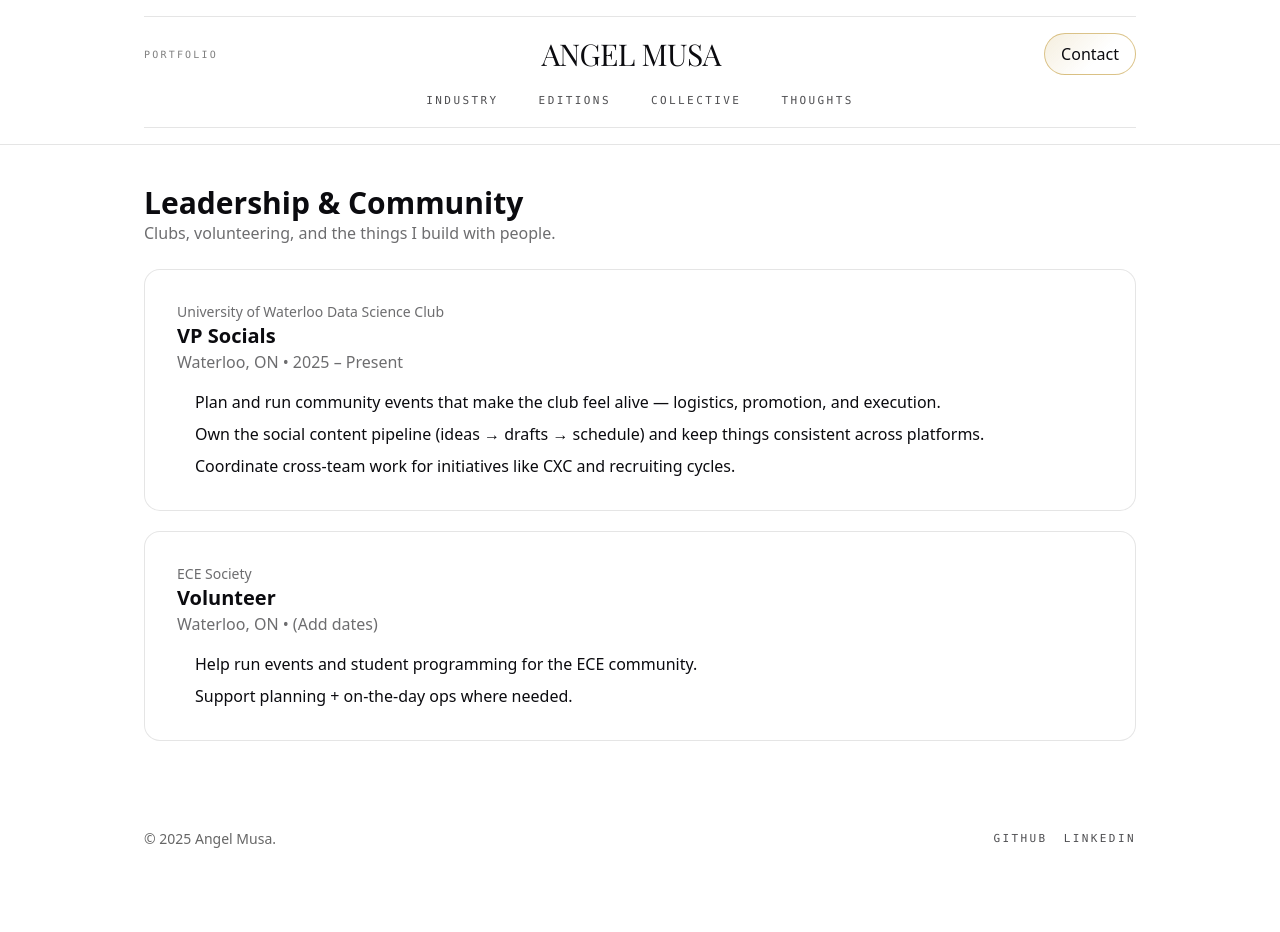
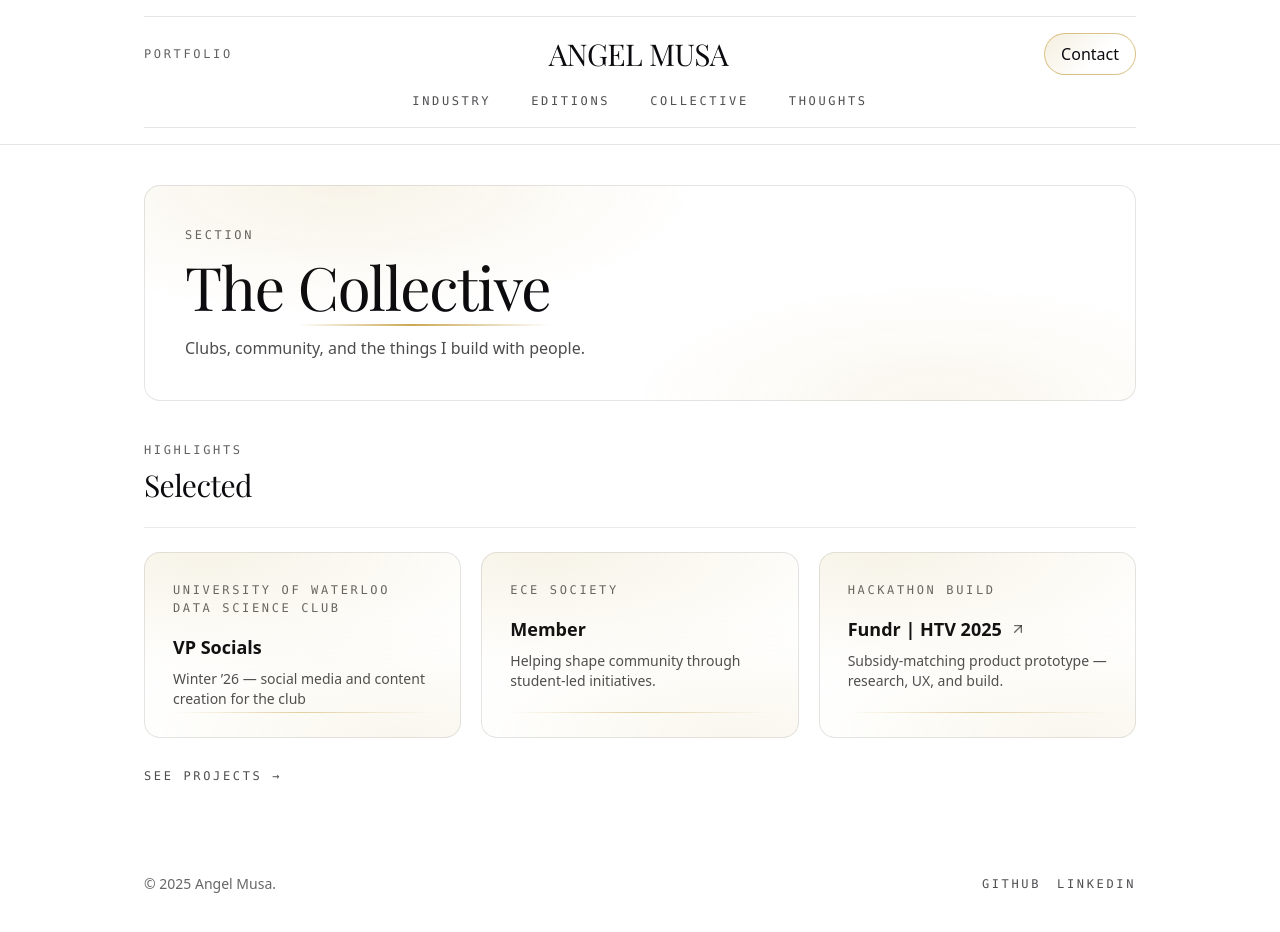
Before and after one commit to angel-musa/angelmusa, a Next.js app: page /collective in a window 1280 px wide. Shown: the top 932 px of the page. Before the commit the page ends 897 px from the top, so only its background shows below. Built offline with nearby package versions, Linux system fonts and the light colour scheme; a web font is replaced by a local one.

Commit message:
updated main page for better readability + updated collective page

```diff
--- a/app/collective/page.tsx
+++ b/app/collective/page.tsx
@@ -1,48 +1,113 @@
-// app/leadership/page.tsx
-export default function LeadershipPage() {
+// app/collective/page.tsx
+import Link from "next/link";
+import { ArrowUpRight } from "lucide-react";
+
+type Item = {
+  kicker: string;
+  title: string;
+  line: string; // ONE line only (as requested)
+  href?: string;
+};
+
+const ITEMS: Item[] = [
+  {
+    kicker: "University of Waterloo Data Science Club",
+    title: "VP Socials",
+    line: "Winter ’26 — social media and content creation for the club",
+  },
+  {
+    kicker: "ECE Society",
+    title: "Member",
+    line: "Helping shape community through student-led initiatives.",
+  },
+  {
+    kicker: "Hackathon Build",
+    title: "Fundr | HTV 2025",
+    line: "Subsidy-matching product prototype — research, UX, and build.",
+    href: "https://github.com/mahijoshii/fundr",
+  },
+];
+
+export default function CollectivePage() {
   return (
-    <div className="space-y-6">
-      <header>
-        <h1 className="text-3xl font-bold">Leadership & Community</h1>
-        <p className="text-[var(--muted)]">
-          Clubs, volunteering, and the things I build with people.
+    <div className="space-y-10">
+      <header className="paper glitter p-8 md:p-10">
+        <div className="meta">Section</div>
+        <h1 className="display mt-3 text-4xl md:text-6xl leading-[0.95]">
+          The <span className="headline-underline">Collective</span>
+        </h1>
+        <p className="mt-5 max-w-3xl text-[15px] md:text-base text-black/70">
+          Clubs, community, and the things I build with people.
         </p>
       </header>
 
-      <section className="space-y-5">
-        <div className="card p-6 md:p-8">
-          <div className="text-sm text-[var(--muted)]">University of Waterloo Data Science Club</div>
-          <h3 className="text-xl font-semibold">VP Socials</h3>
-          <div className="text-[var(--muted)]">Waterloo, ON • 2025 – Present</div>
-          <ul className="mt-4 space-y-2">
-            {[
-              "Plan and run community events that make the club feel alive — logistics, promotion, and execution.",
-              "Own the social content pipeline (ideas → drafts → schedule) and keep things consistent across platforms.",
-              "Coordinate cross-team work for initiatives like CXC and recruiting cycles.",
-            ].map((b, i) => (
-              <li key={i} className="flex gap-3">
-                <span className="mt-2 block h-1.5 w-1.5 rounded-full bg-[rgba(var(--accent-rgb)/0.9)] shrink-0" />
-                <p>{b}</p>
-              </li>
-            ))}
-          </ul>
+      <section className="space-y-6">
+        <div className="flex items-end justify-between">
+          <div>
+            <div className="meta">Highlights</div>
+            <h2 className="display mt-2 text-2xl md:text-3xl">Selected</h2>
+          </div>
         </div>
 
-        <div className="card p-6 md:p-8">
-          <div className="text-sm text-[var(--muted)]">ECE Society</div>
-          <h3 className="text-xl font-semibold">Volunteer</h3>
-          <div className="text-[var(--muted)]">Waterloo, ON • (Add dates)</div>
-          <ul className="mt-4 space-y-2">
-            {[
-              "Help run events and student programming for the ECE community.",
-              "Support planning + on-the-day ops where needed.",
-            ].map((b, i) => (
-              <li key={i} className="flex gap-3">
-                <span className="mt-2 block h-1.5 w-1.5 rounded-full bg-[rgba(var(--accent-rgb)/0.9)] shrink-0" />
-                <p>{b}</p>
-              </li>
-            ))}
-          </ul>
+        <div className="rule" />
+
+        <div className="grid grid-cols-1 md:grid-cols-3 gap-5">
+          {ITEMS.map((x) => {
+            const Card = (
+              <div
+                className={[
+                  "paper glitter group relative p-7 transition h-full",
+                  "hover:-translate-y-[2px]",
+                  "hover:shadow-[0_16px_40px_rgba(0,0,0,0.12)]",
+                ].join(" ")}
+              >
+                {/* gold shading */}
+                <div
+                  className="pointer-events-none absolute inset-0 rounded-2xl opacity-0 group-hover:opacity-100 transition"
+                  style={{
+                    background:
+                      "radial-gradient(700px 240px at 18% 0%, rgba(var(--gold-rgb)/0.14), transparent 60%), radial-gradient(520px 200px at 82% 100%, rgba(var(--gold-rgb)/0.10), transparent 60%)",
+                  }}
+                />
+
+                <div className="relative meta">{x.kicker}</div>
+                <div className="relative mt-4 text-lg font-semibold flex items-center gap-2">
+                  {x.title}
+                  {x.href ? (
+                    <span className="text-black/60 group-hover:text-black transition">
+                      <ArrowUpRight size={16} />
+                    </span>
+                  ) : null}
+                </div>
+
+                {/* one-liner */}
+                <div className="relative mt-2 text-sm text-black/70">{x.line}</div>
+
+                {/* gold hairline */}
+                <div
+                  className="pointer-events-none absolute left-7 right-7 bottom-6 h-px opacity-70"
+                  style={{
+                    background:
+                      "linear-gradient(90deg, transparent, rgba(var(--gold-rgb)/0.70), transparent)",
+                  }}
+                />
+              </div>
+            );
+
+            return x.href ? (
+              <a key={x.title} href={x.href} target="_blank" rel="noreferrer" className="block">
+                {Card}
+              </a>
+            ) : (
+              <div key={x.title}>{Card}</div>
+            );
+          })}
+        </div>
+
+        <div className="mt-2">
+          <Link href="/editions" className="navlink meta">
+            See projects →
+          </Link>
         </div>
       </section>
     </div>
--- a/app/globals.css
+++ b/app/globals.css
@@ -38,11 +38,23 @@ html, body {
   font-family: var(--font-display);
   letter-spacing: -0.02em;
 }
+
+/* Typography */
+.display {
+  font-family: var(--font-display);
+  letter-spacing: -0.02em;
+}
+
 .meta {
   font-family: ui-monospace, SFMono-Regular, Menlo, Monaco, Consolas, "Liberation Mono", "Courier New", monospace;
   text-transform: uppercase;
   letter-spacing: 0.22em;
+
+  /* readability upgrades */
+  font-size: 12px;                 /* was effectively ~10px in many places */
+  color: rgba(0, 0, 0, 0.62);       /* stronger contrast */
 }
+
 
 /* Links */
 .navlink {
--- a/app/page.tsx
+++ b/app/page.tsx
@@ -8,20 +8,16 @@ export default function HomePage() {
     <div className="space-y-14">
       {/* MASTHEAD / COVER */}
       <section className="paper glitter p-10 md:p-12">
-        <div className="meta text-xs text-black/55">
-          Issue •{" "}
-          {new Date().toLocaleString("en-CA", { month: "long", year: "numeric" })}
-        </div>
+        <div className="meta">Issue • {new Date().toLocaleString("en-CA", { month: "long", year: "numeric" })}</div>
 
         <h1 className="display mt-4 text-5xl md:text-7xl leading-[0.92]">
           Angel <span className="headline-underline">Musa</span>
         </h1>
 
-        <p className="mt-6 max-w-2xl text-[15px] md:text-base text-black/60">
+        <p className="mt-6 max-w-2xl text-[15px] md:text-base text-black/70">
           Computer Engineering at Waterloo. Markets systems, software, and a life with taste.
         </p>
 
-        {/* UPDATED ROUTES */}
         <div className="mt-8 flex flex-wrap gap-3">
           <Link href="/industry" className="btn btn-gold">
             Industry <ArrowRight size={18} />
@@ -41,20 +37,20 @@ export default function HomePage() {
 
         <div className="mt-8 grid md:grid-cols-12 gap-6">
           <div className="md:col-span-4">
-            <div className="meta text-[10px] text-black/50">Focus</div>
-            <div className="mt-3 text-sm text-black/75">
+            <div className="meta">Focus</div>
+            <div className="mt-3 text-sm text-black/80">
               Trading tools • data pipelines • clean interfaces
             </div>
           </div>
           <div className="md:col-span-4">
-            <div className="meta text-[10px] text-black/50">Recent</div>
-            <div className="mt-3 text-sm text-black/75">
+            <div className="meta">Recent</div>
+            <div className="mt-3 text-sm text-black/80">
               RBC Capital Markets • TD Securities • Curatu.ai
             </div>
           </div>
           <div className="md:col-span-4">
-            <div className="meta text-[10px] text-black/50">Now</div>
-            <div className="mt-3 text-sm text-black/75">
+            <div className="meta">Now</div>
+            <div className="mt-3 text-sm text-black/80">
               Shipping SignalQ + building the site into something personal.
             </div>
           </div>
@@ -65,16 +61,17 @@ export default function HomePage() {
       <section className="space-y-6">
         <div className="flex items-end justify-between">
           <div>
-            <div className="meta text-xs text-black/50">Section</div>
+            <div className="meta">Section</div>
             <h2 className="display mt-2 text-3xl md:text-4xl">Industry</h2>
           </div>
-          <Link href="/industry" className="navlink meta text-xs">
+          <Link href="/industry" className="navlink meta">
             View all
           </Link>
         </div>
 
         <div className="rule" />
 
+        {/* Gold/shaded cards (same vibe as work page cards) */}
         <div className="grid md:grid-cols-3 gap-5">
           {[
             { t: "RBC Capital Markets", s: "Risk analytics + model testing infrastructure" },
@@ -84,11 +81,34 @@ export default function HomePage() {
             <Link
               key={x.t}
               href="/industry"
-              className="paper p-7 hover:shadow-[0_16px_40px_rgba(0,0,0,0.12)] transition block"
+              className={[
+                "paper glitter group relative p-7 transition block",
+                "hover:-translate-y-[2px]",
+                "hover:shadow-[0_16px_40px_rgba(0,0,0,0.12)]",
+                "focus:outline-none focus:ring-2 focus:ring-[rgba(var(--gold-rgb)/0.40)]",
+              ].join(" ")}
             >
-              <div className="meta text-[10px] text-black/45">Industry</div>
-              <div className="mt-4 text-lg font-semibold">{x.t}</div>
-              <div className="mt-2 text-sm text-black/60">{x.s}</div>
+              {/* gold shading like work cards */}
+              <div
+                className="pointer-events-none absolute inset-0 rounded-2xl opacity-0 group-hover:opacity-100 transition"
+                style={{
+                  background:
+                    "radial-gradient(700px 240px at 18% 0%, rgba(var(--gold-rgb)/0.14), transparent 60%), radial-gradient(520px 200px at 82% 100%, rgba(var(--gold-rgb)/0.10), transparent 60%)",
+                }}
+              />
+
+              <div className="relative meta">Industry</div>
+              <div className="relative mt-4 text-lg font-semibold">{x.t}</div>
+              <div className="relative mt-2 text-sm text-black/70">{x.s}</div>
+
+              {/* gold hairline */}
+              <div
+                className="pointer-events-none absolute left-7 right-7 bottom-6 h-px opacity-70"
+                style={{
+                  background:
+                    "linear-gradient(90deg, transparent, rgba(var(--gold-rgb)/0.70), transparent)",
+                }}
+              />
             </Link>
           ))}
         </div>
@@ -98,17 +118,15 @@ export default function HomePage() {
       <section className="space-y-6">
         <div className="flex items-end justify-between">
           <div>
-            <div className="meta text-xs text-black/50">Feature</div>
+            <div className="meta">Feature</div>
             <h2 className="display mt-2 text-3xl md:text-4xl">Editions</h2>
           </div>
-          <Link href="/editions" className="navlink meta text-xs">
+          <Link href="/editions" className="navlink meta">
             View all
           </Link>
         </div>
 
         <div className="rule" />
-
-        {/* FeaturedProjects can stay the same; it opens repo cards/modals */}
         <FeaturedProjects />
       </section>
 
@@ -116,21 +134,15 @@ export default function HomePage() {
       <section id="contact" className="paper glitter p-10">
         <div className="flex flex-col md:flex-row md:items-end md:justify-between gap-8">
           <div>
-            <div className="meta text-xs text-black/50">Contact</div>
+            <div className="meta">Contact</div>
             <h2 className="display mt-2 text-4xl md:text-5xl">Say hello</h2>
-            <p className="mt-4 text-black/60">Email is best. LinkedIn works too.</p>
+            <p className="mt-4 text-black/70">Email is best. LinkedIn works too.</p>
           </div>
 
           <div className="flex flex-wrap gap-3">
-            <a className="btn btn-gold" href="mailto:a2musa@uwaterloo.ca">
-              <Mail size={18} /> Email
-            </a>
-            <a className="btn" href="https://github.com/angel-musa" target="_blank" rel="noreferrer">
-              <Github size={18} /> GitHub
-            </a>
-            <a className="btn" href="https://www.linkedin.com/in/angel-musa" target="_blank" rel="noreferrer">
-              <Linkedin size={18} /> LinkedIn
-            </a>
+            <a className="btn btn-gold" href="mailto:a2musa@uwaterloo.ca"><Mail size={18} /> Email</a>
+            <a className="btn" href="https://github.com/angel-musa" target="_blank" rel="noreferrer"><Github size={18} /> GitHub</a>
+            <a className="btn" href="https://www.linkedin.com/in/angel-musa" target="_blank" rel="noreferrer"><Linkedin size={18} /> LinkedIn</a>
           </div>
         </div>
       </section>
```
